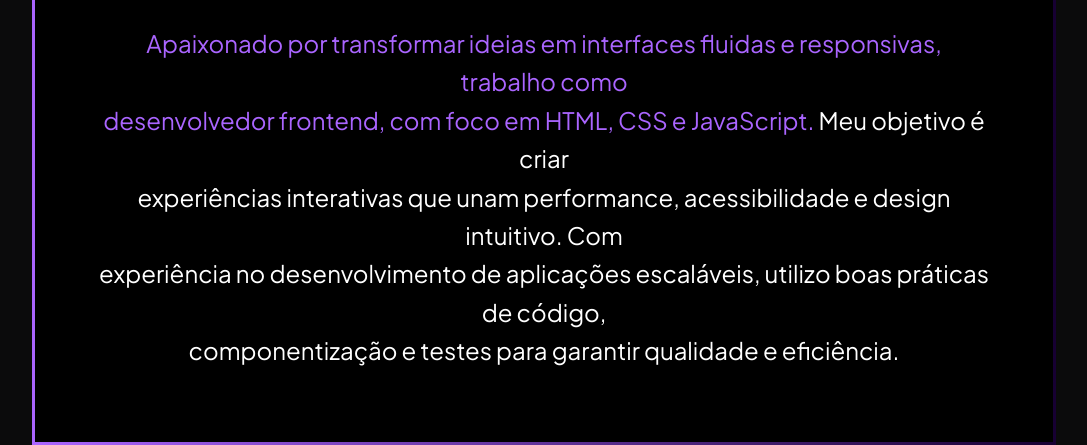
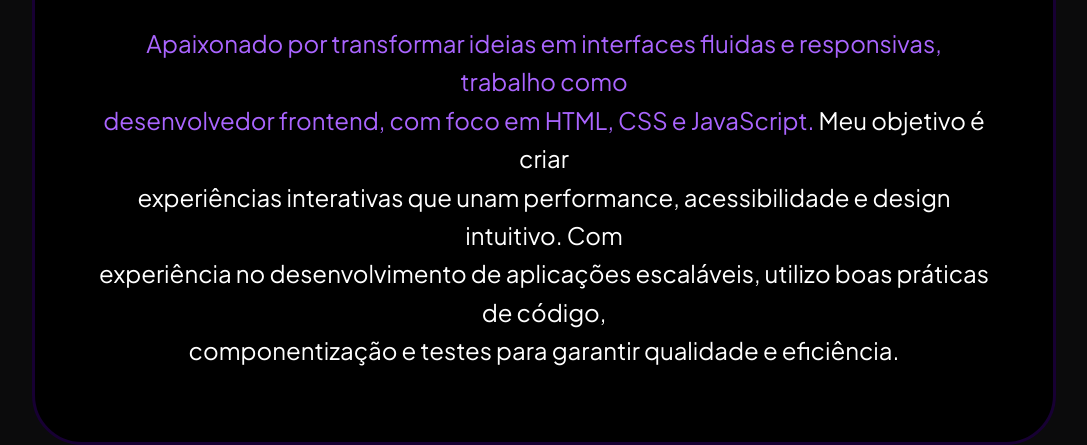
Before and after one commit to VinnySoares12/Portfolio, a plain HTML site: page index.html in a window 1280 px wide. Shown: the part 749-1194 px from the top of the page, without its empty margins (96-1183 px from the left). Drawn offline with Linux system fonts and the light colour scheme.

Commit message:
feat: fixing about

```diff
--- a/style.scss
+++ b/style.scss
@@ -120,16 +120,16 @@
   flex-direction: column;
   align-items: center;
   gap: 40px;
-  border: 3px solid transparent;
-  border-image: linear-gradient(to right, #AA65FF, #170033) 1;
-  border-radius: 10px;
+
+  padding: 5px;
+  border: 3px solid #170033;
+  border-radius: 50px;
   width: 80%;
   max-width: 1200px;
   margin: 0 auto;
   padding: 72px 64px;
 
   background: #000;
-
 
   h1 {
     text-transform: uppercase;
```
Also changed, not shown: style.css, 1 other file.
